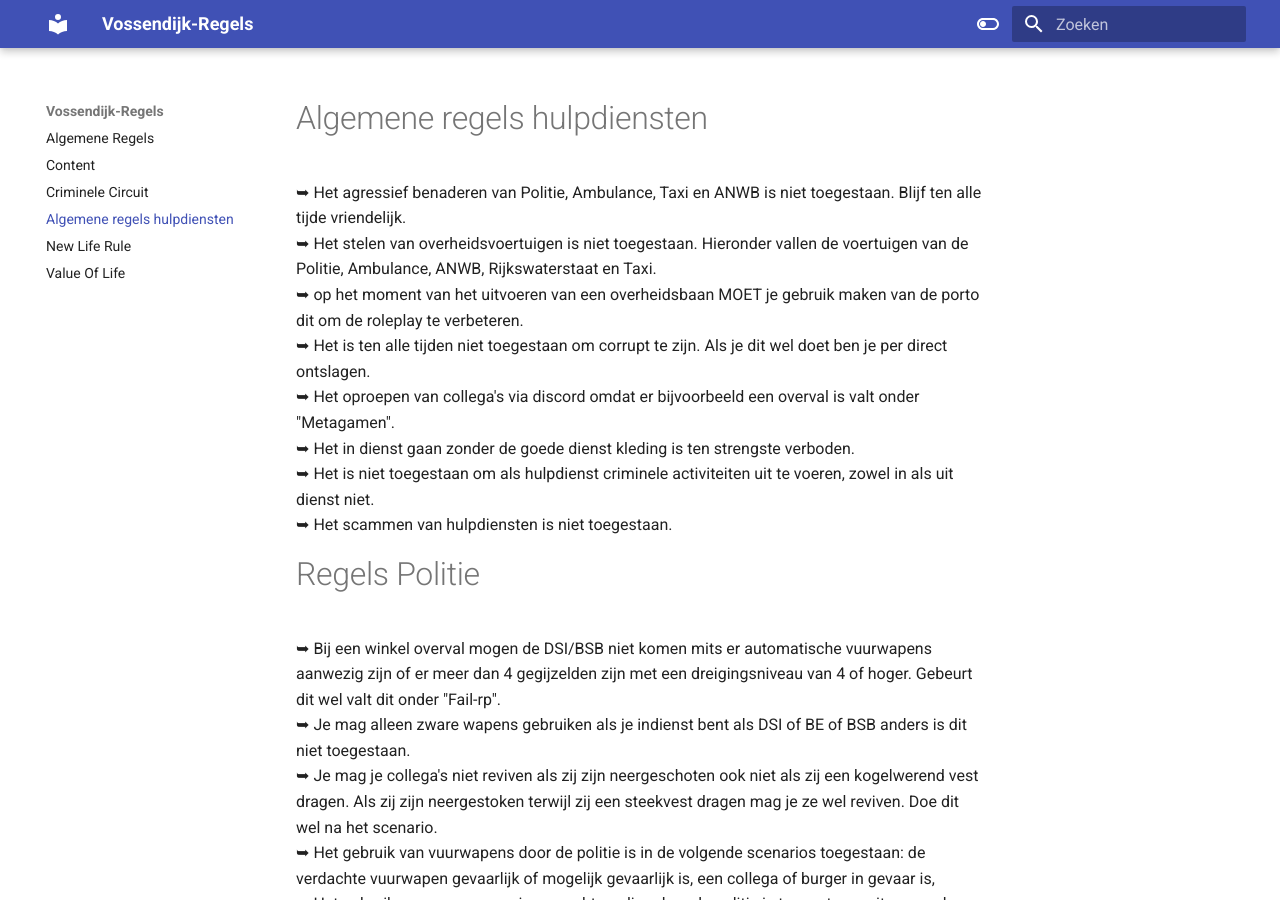
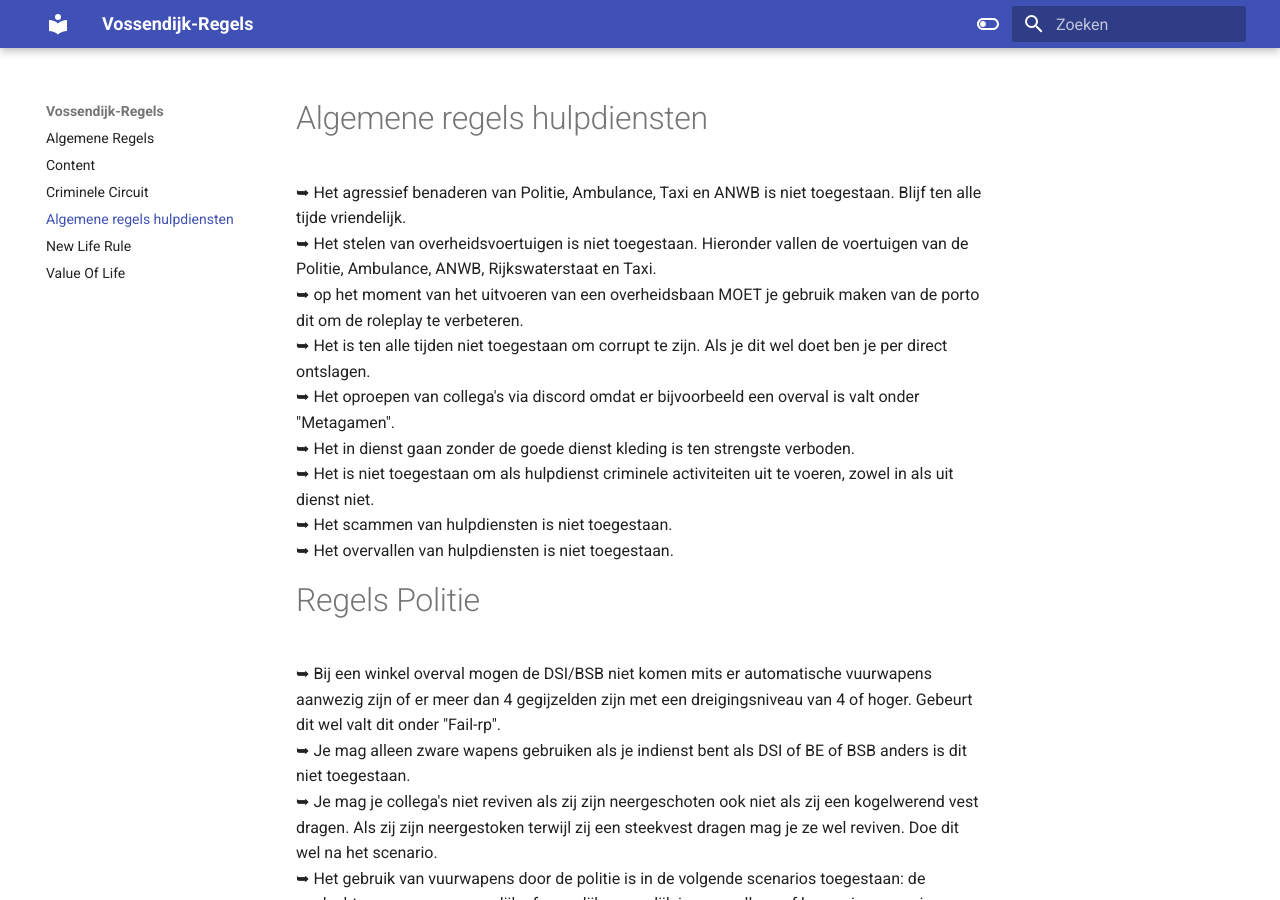
Before and after one commit to mrleduck/Vossendijk-Regels, an MkDocs documentation site: the page built from docs/hulpdiensten.md, in a window 1280 px wide and 900 px high. Built offline with MkDocs 1.6.1 and Material for MkDocs 9.7.7, drawn with Linux system fonts in a browser that asks for light colours.

Commit message:
Update hulpdiensten.md

```diff
--- a/docs/hulpdiensten.md
+++ b/docs/hulpdiensten.md
@@ -8,6 +8,7 @@
  ➥ Het in dienst gaan zonder de goede dienst kleding is ten strengste verboden.</br>
  ➥ Het is niet toegestaan om als hulpdienst criminele activiteiten uit te voeren, zowel in als uit dienst niet.</br>
  ➥ Het scammen van hulpdiensten is niet toegestaan.</br>
+ ➥ Het overvallen van hulpdiensten is niet toegestaan.</br>
 
 
 
```
